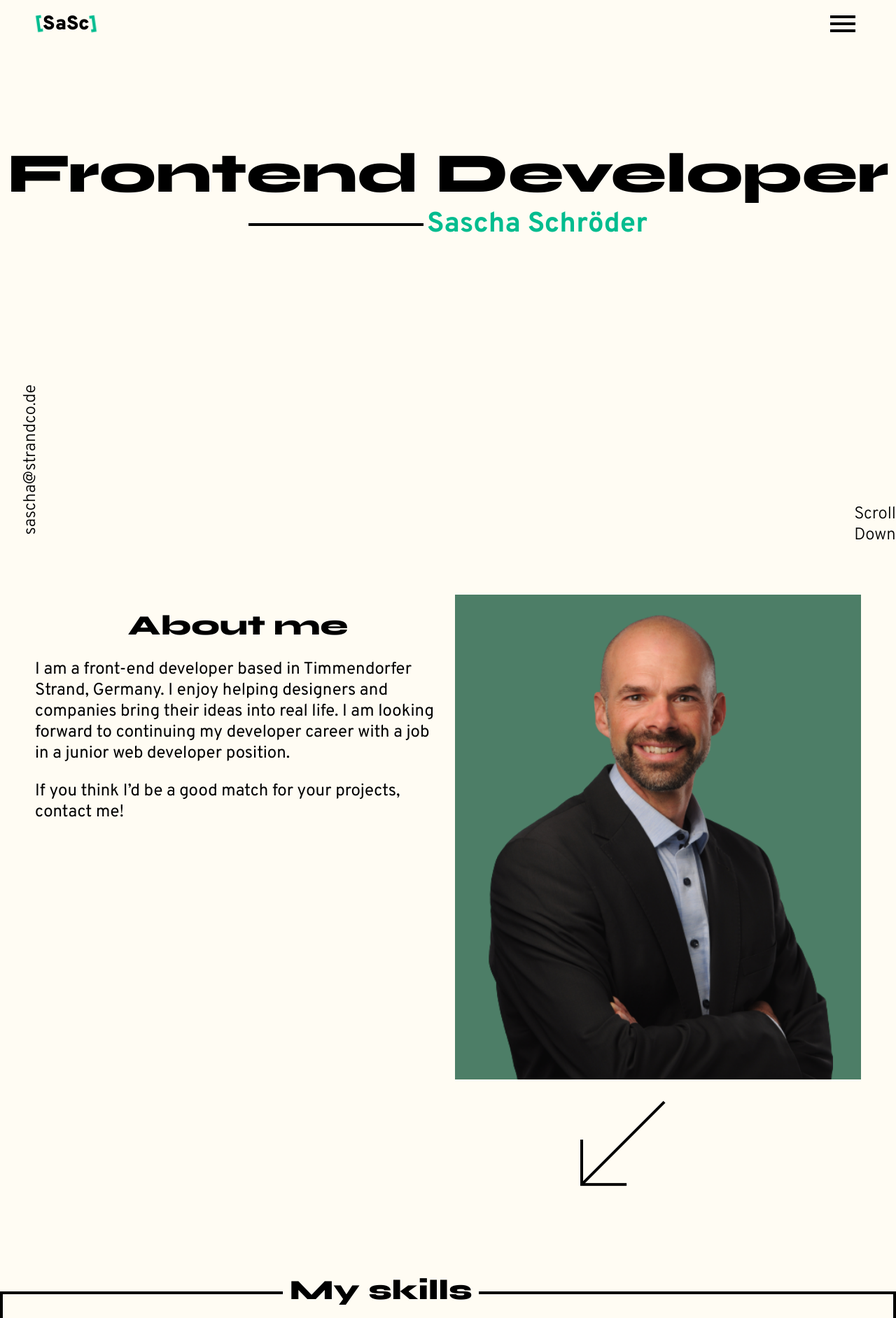
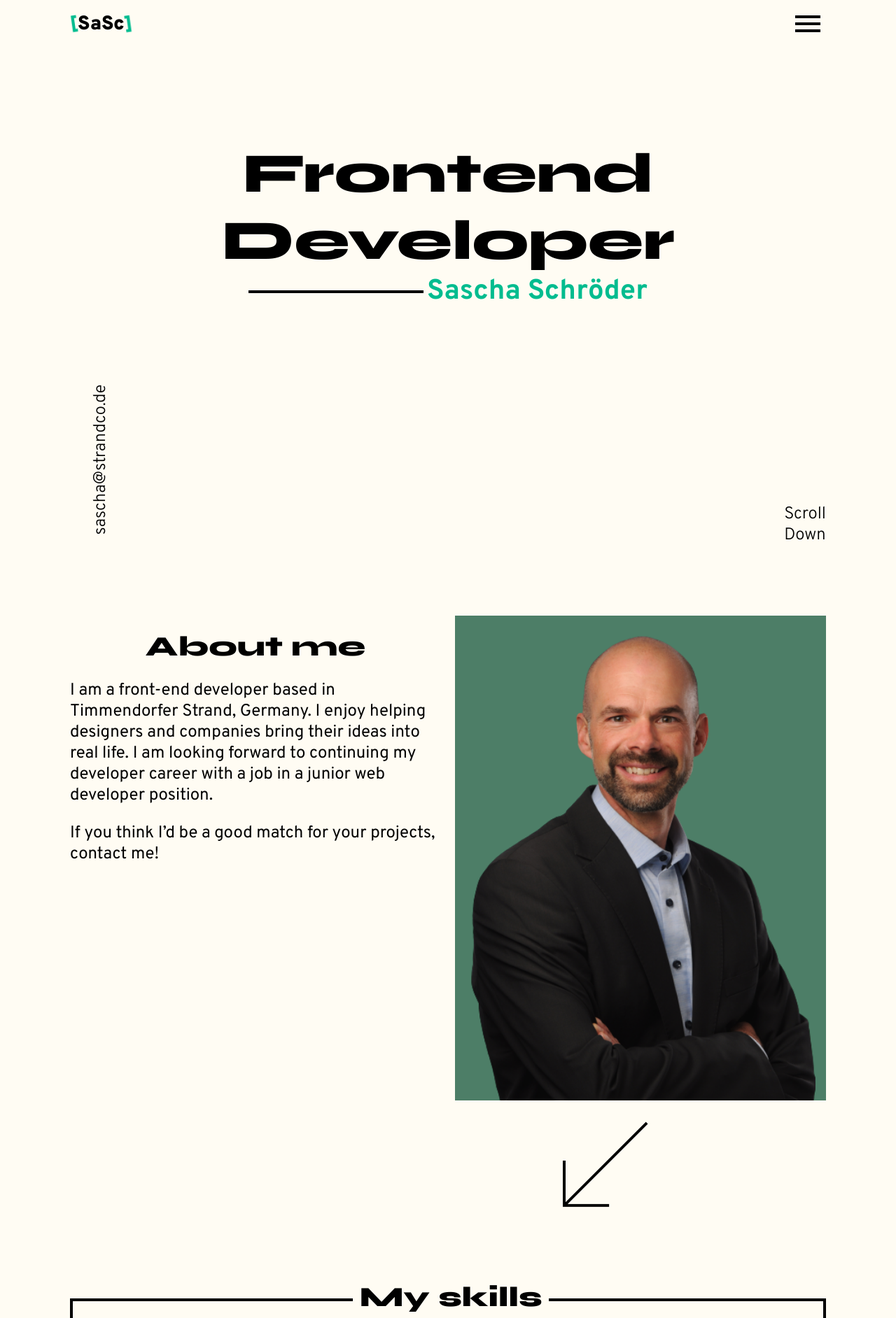
Before and after one commit to strandcode/portfolio, an Angular app: page / in a window 1280 px wide. Shown: the top 1884 px of the page at 70% size. Built offline with nearby package versions, Linux system fonts and the light colour scheme.

Commit message:
Fix padding issue

```diff
--- a/src/app/about-me/about-me.component.html
+++ b/src/app/about-me/about-me.component.html
@@ -15,11 +15,11 @@
   <div class="wrapper-right">
 
     <div class="profile-wrapper">
-      <img src="../../assets/img/portrait-removed-bg.png" alt="">
+      <img src="./assets/img/portrait-removed-bg.png" alt="">
     </div>
 
     <div class="arrow-left-wrapper">
-      <img src="../../assets/img/mobile-arrow-left.png
+      <img src="./assets/img/mobile-arrow-left.png
       " alt="">
     </div>
 
--- a/src/app/about-me/about-me.component.scss
+++ b/src/app/about-me/about-me.component.scss
@@ -1,6 +1,6 @@
 section.about-me {
-  scroll-margin: 30px;
-  padding: 20px;
+  padding-top: 50px;
+  padding-bottom: 50px;
 
   display: flex;
   flex-direction: column;
@@ -60,8 +60,6 @@ section.about-me {
   section.about-me {
     flex-direction: row;
     align-items: flex-start;
-    padding: 20px 50px;
-
 
     .wrapper-right {
       padding-top: 30px;
--- a/src/app/contact-form/contact-form.component.scss
+++ b/src/app/contact-form/contact-form.component.scss
@@ -1,7 +1,9 @@
 section.contact-form {
   background-color: black;
   color: coral;
-  padding: 50px 20px 50px 20px;
+  padding-top: 50px;
+  padding-bottom: 50px;
+
   position: relative;
 
 
--- a/src/app/footer/footer.component.html
+++ b/src/app/footer/footer.component.html
@@ -11,6 +11,7 @@
     </div>
 
     <div class="social-wrapper">
+      <img class="email-logo" src="../../assets/img/logo-email.png" alt="">
       <img src="../../assets/img/logo-github.png" alt="">
       <img src="../../assets/img/logo-linkedin.png" alt="">
     </div>
--- a/src/app/footer/footer.component.scss
+++ b/src/app/footer/footer.component.scss
@@ -1,6 +1,8 @@
 footer {
   background-color: black;
-  padding: 50px 20px;
+  padding-top: 50px;
+  padding-bottom: 50px;
+
 
   .footer-top {
     display: flex;
@@ -66,6 +68,10 @@ footer {
         transition: all 125ms ease-in-out;
       }
     }
+
+    .email-logo {
+      display: none;
+    }
   }
 
 
@@ -92,6 +98,7 @@ footer {
     .mpos-3 {
       order: 3;
     }
+
 
 
 
@@ -123,13 +130,22 @@ footer {
 }
 
 @media screen and (min-width: 700px) {
+  .footer-top {
+    .social-wrapper {
+
+      .email-logo {
+        display: flex;
+      }
+    }
+  }
+
   .footer-bottom {
     flex-direction: row !important;
     justify-content: space-between !important;
   }
 
   .mpos-1 {
-    order: 2 !important;
+    display: none;
   }
 
   .mpos-2 {
--- a/src/app/header/header.component.scss
+++ b/src/app/header/header.component.scss
@@ -1,7 +1,8 @@
 header {
   display: flex;
   justify-content: space-between;
-  padding: 10px;
+  padding-top: 10px;
+  padding-bottom: 10px;
   height: 70px;
   background-color: var(--bg-cream);
   position: fixed;
@@ -100,9 +101,3 @@ header {
   }
 
 }
-
-@media screen and (min-width: 768px) {
-  header {
-    padding: 10px 50px;
-  }
-}
--- a/src/app/pitch/pitch.component.scss
+++ b/src/app/pitch/pitch.component.scss
@@ -73,7 +73,7 @@ section.pitch {
     display: flex;
     justify-content: flex-end;
     align-items: flex-end;
-    padding: 20px 0;
+    padding: 20px;
     font-family: var(--ff-overpass);
     font-weight: 300;
     font-size: 1.5rem;
--- a/src/app/portfolio/portfolio.component.html
+++ b/src/app/portfolio/portfolio.component.html
@@ -7,25 +7,25 @@
   <div class="portfolio-wrapper">
     <div class="portfolio-number">01/03</div>
     <div class="portfolio-image-wrapper">
-      <img src="../../assets/img/portfolio-image-dummy.png" alt="">
+      <img src="./assets/img/portfolio-image-dummy.png" alt="">
     </div>
   </div>
 
   <div class="portfolio-wrapper">
     <div class="portfolio-number">02/03</div>
     <div class="portfolio-image-wrapper">
-      <img src="../../assets/img/portfolio-image-dummy.png" alt="">
+      <img src="./assets/img/portfolio-image-dummy.png" alt="">
     </div>
   </div>
   <div class="portfolio-wrapper">
     <div class="portfolio-number">03/03</div>
     <div class="portfolio-image-wrapper">
-      <img src="../../assets/img/portfolio-image-dummy.png" alt="">
+      <img src="./assets/img/portfolio-image-dummy.png" alt="">
     </div>
   </div>
 
   <div class="arrow-left-wrapper">
-    <img src="../../assets/img/mobile-arrow-left.png
+    <img src="./assets/img/mobile-arrow-left.png
 " alt="">
   </div>
 
--- a/src/app/portfolio/portfolio.component.scss
+++ b/src/app/portfolio/portfolio.component.scss
@@ -1,8 +1,8 @@
 section.portfolio {
   display: flex;
   flex-direction: column;
-  padding: 20px;
-  scroll-margin: 30px;
+  padding-top: 50px;
+  padding-bottom: 50px;
 
   h2 {
     font-family: var(--ff-syne);
--- a/src/app/skills/skills.component.scss
+++ b/src/app/skills/skills.component.scss
@@ -1,5 +1,6 @@
 section.skills {
-  padding: 100px 0;
+  padding-top: 50px;
+  padding-bottom: 50px;
 
   .frame {
     border: 4px solid black;
--- a/src/app/skills/skills.component.ts
+++ b/src/app/skills/skills.component.ts
@@ -8,16 +8,16 @@ import { Component } from '@angular/core';
 export class SkillsComponent {
 
   skills = [
-    { skillName: "Angular", skillIconPath: "../../assets/img/skill-angular.png" },
-    { skillName: "Typescript", skillIconPath: "../../assets/img/skill-typescript.png" },
-    { skillName: "JavaScript", skillIconPath: "../../assets/img/skill-javascript.png" },
-    { skillName: "HTML", skillIconPath: "../../assets/img/skill-html.png" },
-    { skillName: "CSS", skillIconPath: "../../assets/img/skill-css.png" },
-    { skillName: "Firebase", skillIconPath: "../../assets/img/skill-firebase.png" },
-    { skillName: "Git", skillIconPath: "../../assets/img/skill-git.png" },
-    { skillName: "Rest-Api", skillIconPath: "../../assets/img/skill-rest-api.png" },
-    { skillName: "Scrum", skillIconPath: "../../assets/img/skill-scrum.png" },
-    { skillName: "Material-Design", skillIconPath: "../../assets/img/skill-material-design.png" },
+    { skillName: "Angular", skillIconPath: "./assets/img/skill-angular.png" },
+    { skillName: "Typescript", skillIconPath: "./assets/img/skill-typescript.png" },
+    { skillName: "JavaScript", skillIconPath: "./assets/img/skill-javascript.png" },
+    { skillName: "HTML", skillIconPath: "./assets/img/skill-html.png" },
+    { skillName: "CSS", skillIconPath: "./assets/img/skill-css.png" },
+    { skillName: "Firebase", skillIconPath: "./assets/img/skill-firebase.png" },
+    { skillName: "Git", skillIconPath: "./assets/img/skill-git.png" },
+    { skillName: "Rest-Api", skillIconPath: "./assets/img/skill-rest-api.png" },
+    { skillName: "Scrum", skillIconPath: "./assets/img/skill-scrum.png" },
+    { skillName: "Material-Design", skillIconPath: "./assets/img/skill-material-design.png" },
   ]
 
 }
--- a/src/styles.scss
+++ b/src/styles.scss
@@ -22,6 +22,52 @@ body {
   // background-color: green;
 }
 
+section {
+  scroll-margin: 50px;
+}
+
+header,
+section,
+footer {
+  padding-left: 10px;
+  padding-right: 10px;
+}
+
+@media screen and (min-width: 425px) {
+
+  header,
+  section,
+  footer {
+    padding-left: 20px;
+    padding-right: 20px;
+  }
+}
+
+@media screen and (min-width: 768px) {
+
+  header,
+  section,
+  footer {
+    padding-left: 50px;
+    padding-right: 50px;
+  }
+}
+
+@media screen and (min-width: 1024px) {
+
+  header,
+  section,
+  footer {
+    padding-left: 100px;
+    padding-right: 100px;
+  }
+}
+
+
+
+
+
+
 
 // LEGAL Download fonts
 @import url('https://fonts.googleapis.com/css2?family=Syne:wght@400;500;600;700;800&display=swap');
```
